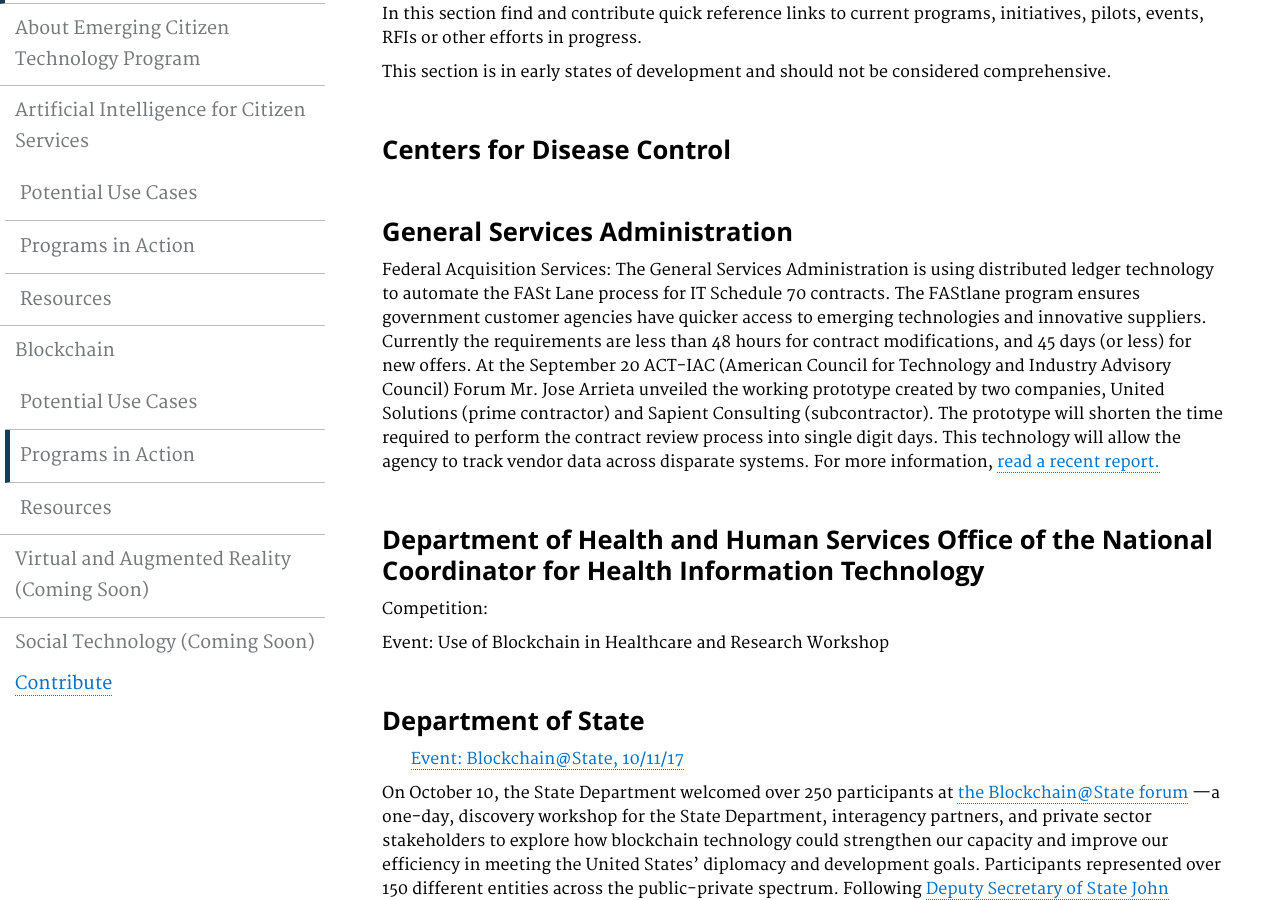
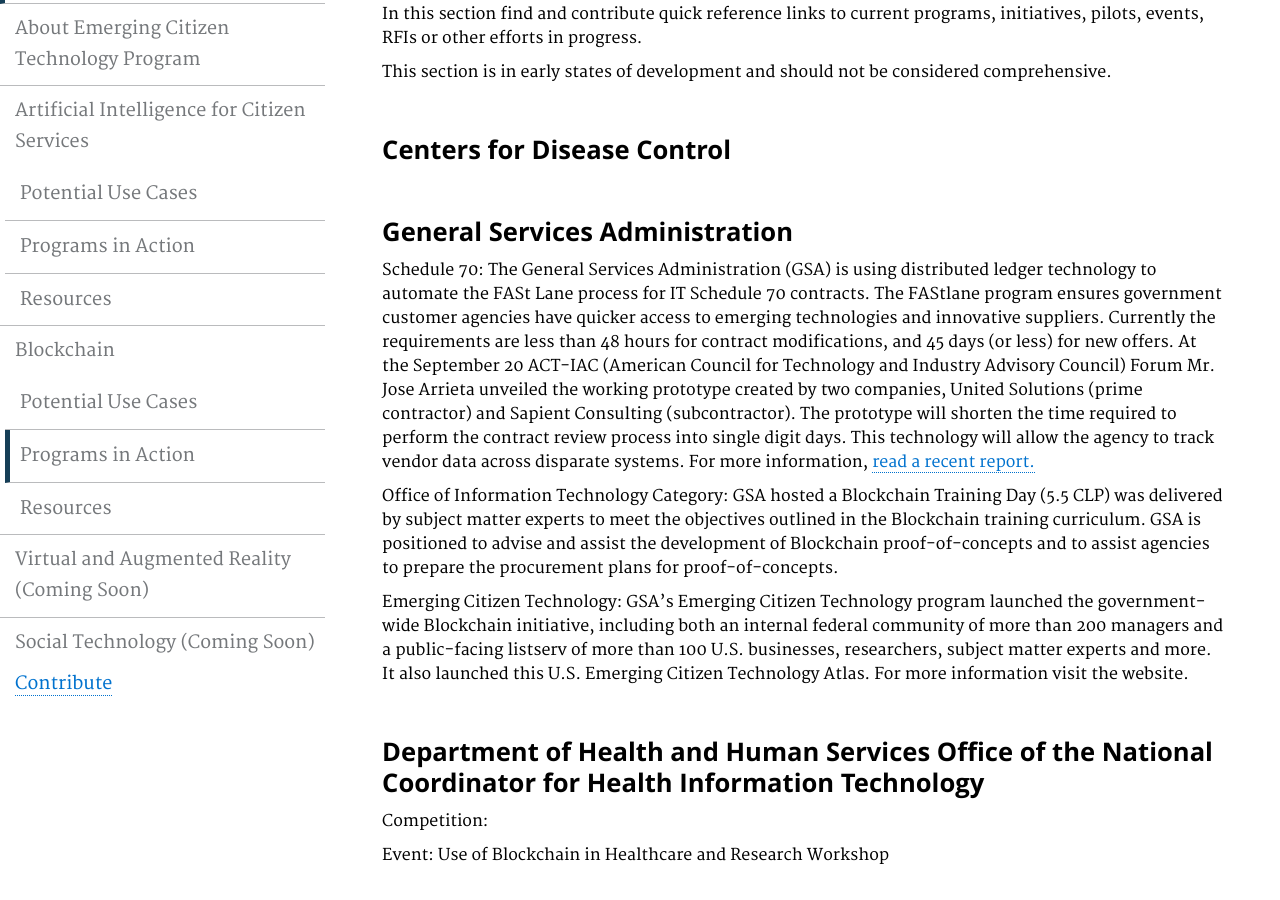
Before and after one commit to GSA/emerging-technology-atlas, a Jekyll site: the page built from pages/blockchain-programs.md, in a window 1280 px wide and 900 px high, scrolled down 235 px. Built offline with Jekyll 4.4.1, drawn with Linux system fonts in a browser that asks for light colours.

Commit message:
Update blockchain-programs.md

```diff
--- a/pages/blockchain-programs.md
+++ b/pages/blockchain-programs.md
@@ -14,7 +14,11 @@ description: ""
 ### Centers for Disease Control
 
 ### General Services Administration
-Federal Acquisition Services: The General Services Administration is using distributed ledger technology to automate the FASt Lane process for IT Schedule 70 contracts. The FAStlane program ensures government customer agencies have quicker access to emerging technologies and innovative suppliers. Currently the requirements are less than 48 hours for contract modifications, and 45 days (or less) for new offers. At the September 20 ACT-IAC (American Council for Technology and Industry Advisory Council) Forum Mr. Jose Arrieta unveiled the working prototype created by two companies, United Solutions (prime contractor) and Sapient Consulting (subcontractor). The prototype will shorten the time required to perform the contract review process into single digit days. This technology will allow the agency to track vendor data across disparate systems. For more information, <a href="https://fcw.com/blogs/lectern/2017/10/comment-kelman-gsa-blockchain.aspx">read a recent report.</a>
+Schedule 70: The General Services Administration (GSA) is using distributed ledger technology to automate the FASt Lane process for IT Schedule 70 contracts. The FAStlane program ensures government customer agencies have quicker access to emerging technologies and innovative suppliers. Currently the requirements are less than 48 hours for contract modifications, and 45 days (or less) for new offers. At the September 20 ACT-IAC (American Council for Technology and Industry Advisory Council) Forum Mr. Jose Arrieta unveiled the working prototype created by two companies, United Solutions (prime contractor) and Sapient Consulting (subcontractor). The prototype will shorten the time required to perform the contract review process into single digit days. This technology will allow the agency to track vendor data across disparate systems. For more information, <a href="https://fcw.com/blogs/lectern/2017/10/comment-kelman-gsa-blockchain.aspx">read a recent report.</a>
+
+Office of Information Technology Category: GSA hosted a Blockchain Training Day (5.5 CLP) was delivered by subject matter experts to meet the objectives outlined in the Blockchain training curriculum. GSA is positioned to advise and assist the development of Blockchain proof-of-concepts and to assist agencies to prepare the procurement plans for proof-of-concepts.
+
+Emerging Citizen Technology: GSA's Emerging Citizen Technology program launched the government-wide Blockchain initiative, including both an internal federal community of more than 200 managers and a public-facing listserv of more than 100 U.S. businesses, researchers, subject matter experts and more. It also launched this U.S. Emerging Citizen Technology Atlas. For more information visit the website.
 
 ### Department of Health and Human Services Office of the National Coordinator for Health Information Technology
 
```
